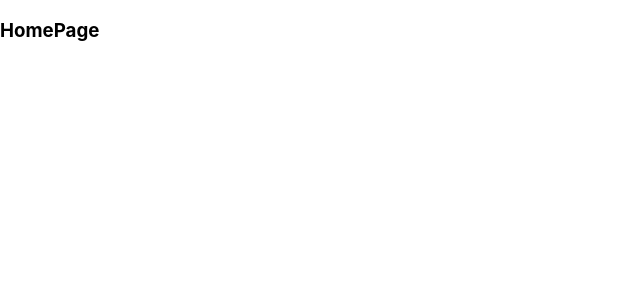
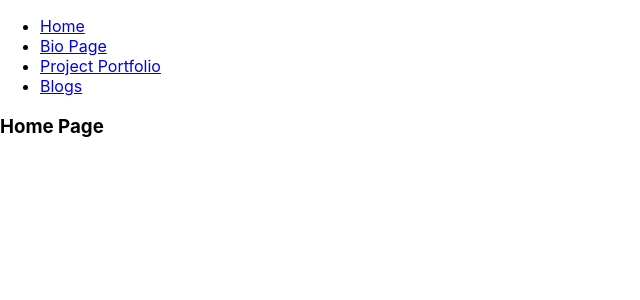
Before and after one commit to LetsJessCode/portfolio_site, a React (Create React App) app: page / in a window 1280 px wide. Shown: the top 300 px of the page, without its empty margins (0-640 px from the left). Built offline with nearby package versions, Linux system fonts and the light colour scheme.

Commit message:
added navbar and components

```diff
--- a/src/App.js
+++ b/src/App.js
@@ -1,10 +1,20 @@
 import React, { Component } from 'react'
+import  NavBar  from './Components/NavBar'
+import { BrowserRouter as Router, Route, Switch } from 'react-router-dom'
+import Home from './Components/Home'
+// ------------------------------
 
 export class App extends Component {
   render() {
     return (
       <div>
-        <h3>HomePage</h3>
+        <Router>
+          <NavBar />
+            <Switch>
+                <Route exact path="/" component={Home} />
+
+            </Switch>
+        </Router>
       </div>
     )
   }
--- /dev/null
+++ b/src/Components/Home.js
@@ -0,0 +1,11 @@
+import React from 'react'
+
+const Home = () => {
+    return (
+        <div>
+            <h3>Home Page</h3>
+        </div>
+    )
+}
+
+export default Home
--- a/src/Components/NavBar.js
+++ b/src/Components/NavBar.js
@@ -5,11 +5,10 @@ const NavBar = () => {
     return (
         <nav>
             <ul>
-                <NavLink to="/">Home</NavLink>
-                <NavLink to="/Bio">Bio Page</NavLink>
-                <NavLink to="/Projects"> Project Portfolio</NavLink>
-                <NavLink to="/Blogs">Blogs</NavLink>
-                <NavLink to="/Contact">Contact Info</NavLink>
+                <li><NavLink to="/">Home</NavLink> </li>
+                <li><NavLink to="/Bio">Bio Page</NavLink> </li>
+                <li><NavLink to="/Projects"> Project Portfolio</NavLink> </li>
+                <li><NavLink to="/Blogs">Blogs</NavLink> </li>
             </ul>
         </nav>
     )
```
Also changed, not shown: src/Routes.js (deleted, +0 -14 lines), src/Components/Bio.js (added), src/Components/Blogs.js (added), src/Components/Projects.js (added).
